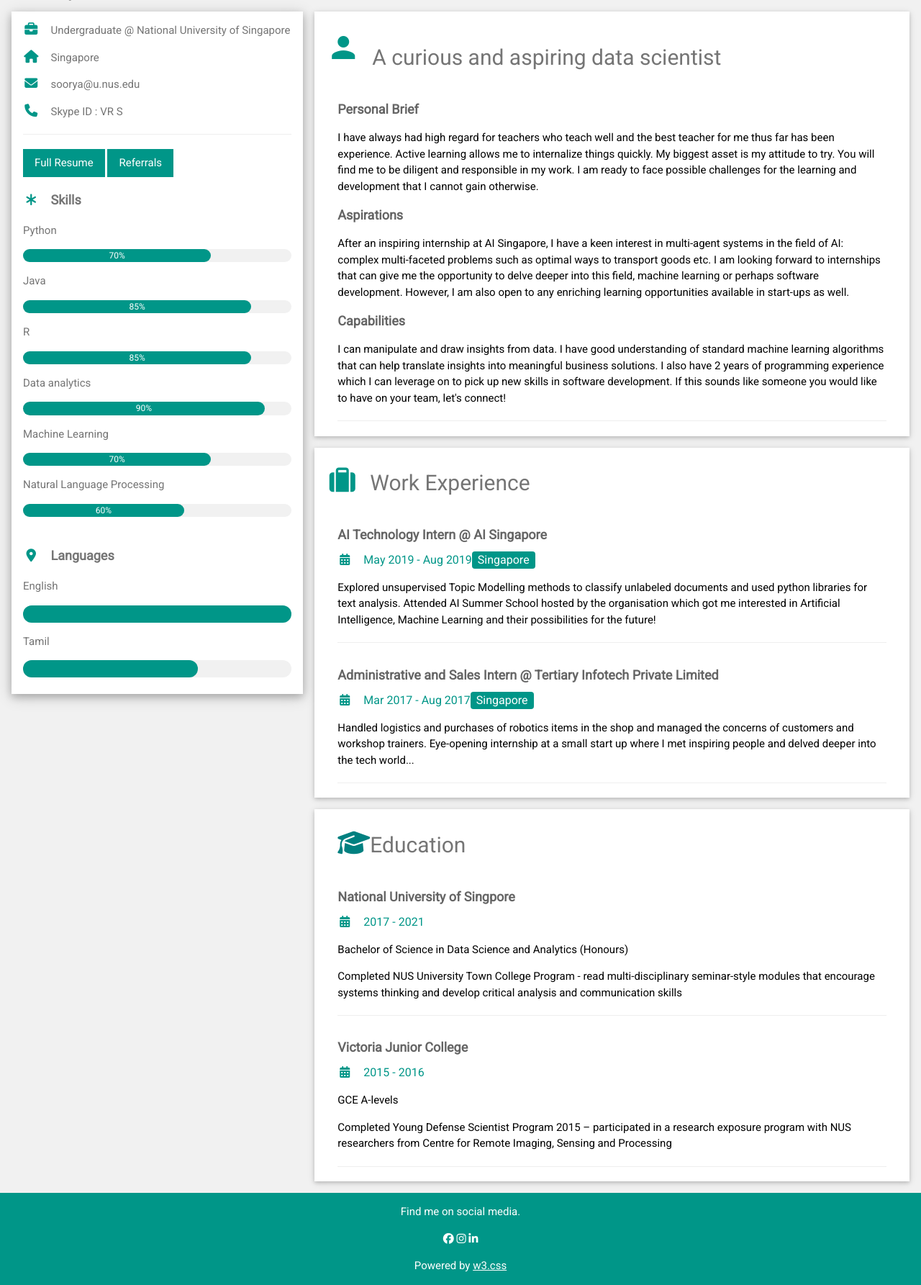
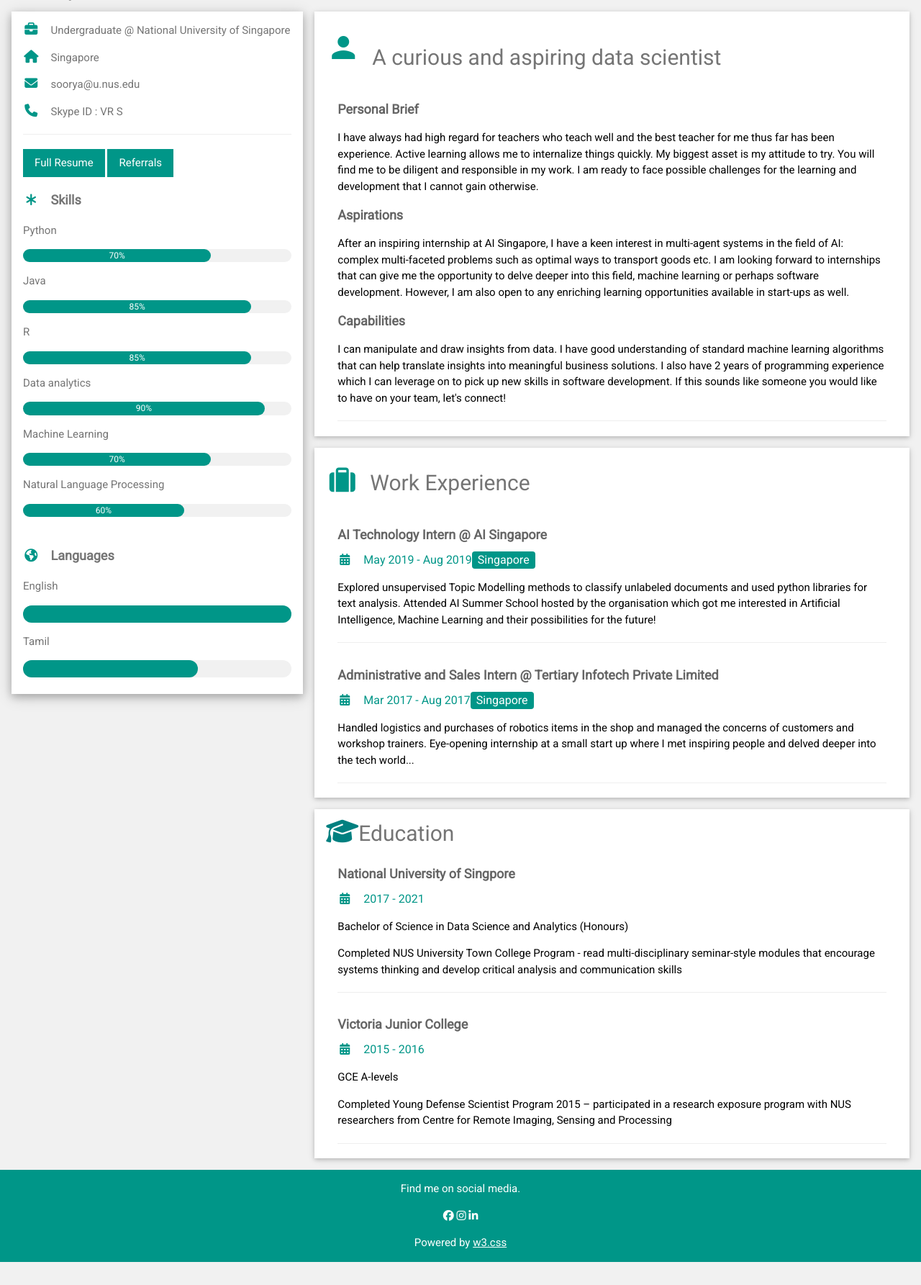
Before and after one commit to VRSoorya/vr_soorya.github.io, a Jekyll site: the page index.html, which Jekyll copies as it is, in a window 1280 px wide. Shown: the whole page at 72% size. Built offline with Jekyll 4.4.1, drawn with Linux system fonts in a browser that asks for light colours; nearby versions of some CDN libraries; after the commit the page ends 1753 px from its top, so only the background shows below that.

Commit message:
Update index.html

```diff
--- a/index.html
+++ b/index.html
@@ -73,7 +73,7 @@
           </div>
           <br>
 
-          <p class="w3-large w3-text-theme"><b><i class="fa fa-map-marker-alt fa-fw w3-margin-right w3-text-teal"></i>Languages</b></p>
+          <p class="w3-large w3-text-theme"><b><i class="fa fa-globe-americas fa-fw w3-margin-right w3-text-teal"></i>Languages</b></p>
           <p>English</p>
           <div class="w3-light-grey w3-round-xlarge">
             <div class="w3-round-xlarge w3-teal" style="height:24px;width:100%"></div>
@@ -115,14 +115,14 @@
         </div>
         <div class="w3-container">
           <h5 class="w3-opacity"><b>Administrative and Sales Intern @ Tertiary Infotech Private Limited</b></h5>
-          <h6 class="w3-text-teal"><i class="fa fa-calendar fa-fw w3-margin-right"></i>Mar 2017 - Aug 2017<span class="w3-tag w3-teal w3-round">Singapore</span></h6>
+          <h6 class="w3-text-teal"><i class="fa fa-calendar fa-fw w3-margin-right"></i>Mar 2017 - Aug 2017<span class="w3-tag w3-teal w3-margin-right w3-round">Singapore</span></h6>
           <p>Handled logistics and purchases of robotics items in the shop and managed the concerns of customers and workshop trainers. Eye-opening internship at a small start up where I met inspiring people and delved deeper into the tech world...</p>
           <hr>
         </div>
       </div>
 
       <div class="w3-container w3-card w3-white">
-        <h2 class="w3-text-grey w3-margin-left w3-padding-16"><i class='fas fa-graduation-cap' style='font-size:36px;color:teal'></i></i>Education</h2>
+        <h2 class="w3-text-grey w3-padding-21"><i class='fas fa-graduation-cap' style='font-size:36px;color:teal'></i></i>Education</h2>
         <div class="w3-container">
           <h5 class="w3-opacity"><b>National University of Singpore</b></h5>
           <h6 class="w3-text-teal"><i class="fa fa-calendar fa-fw w3-margin-right"></i>2017 - 2021</h6>
```
